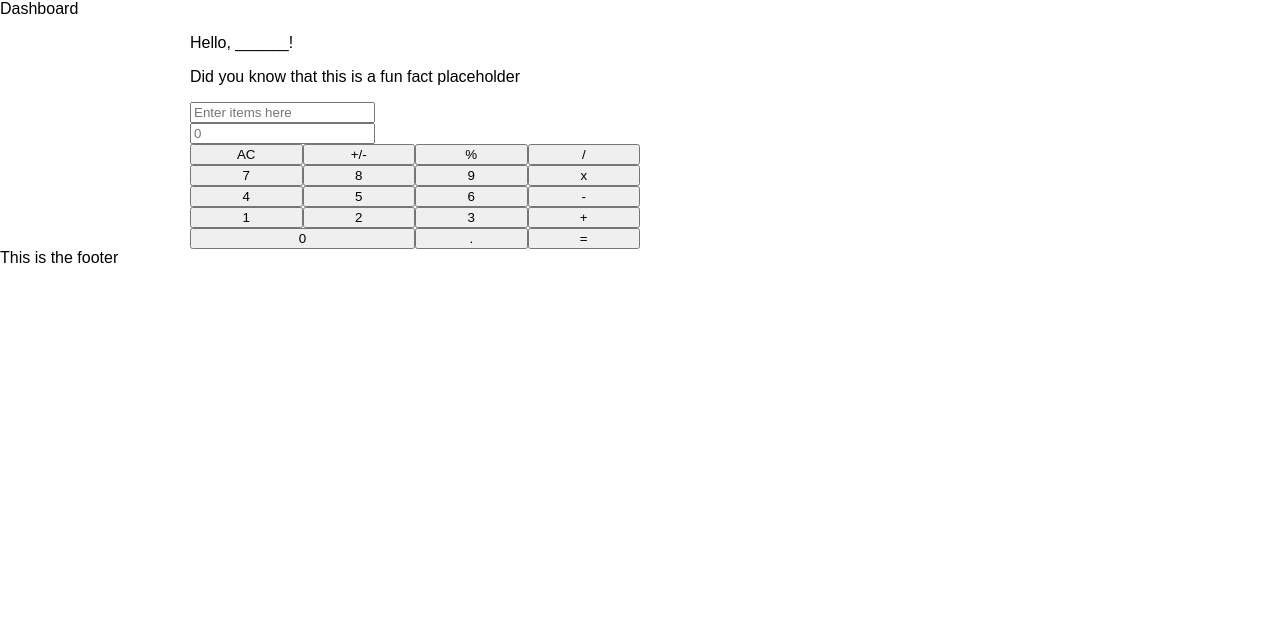
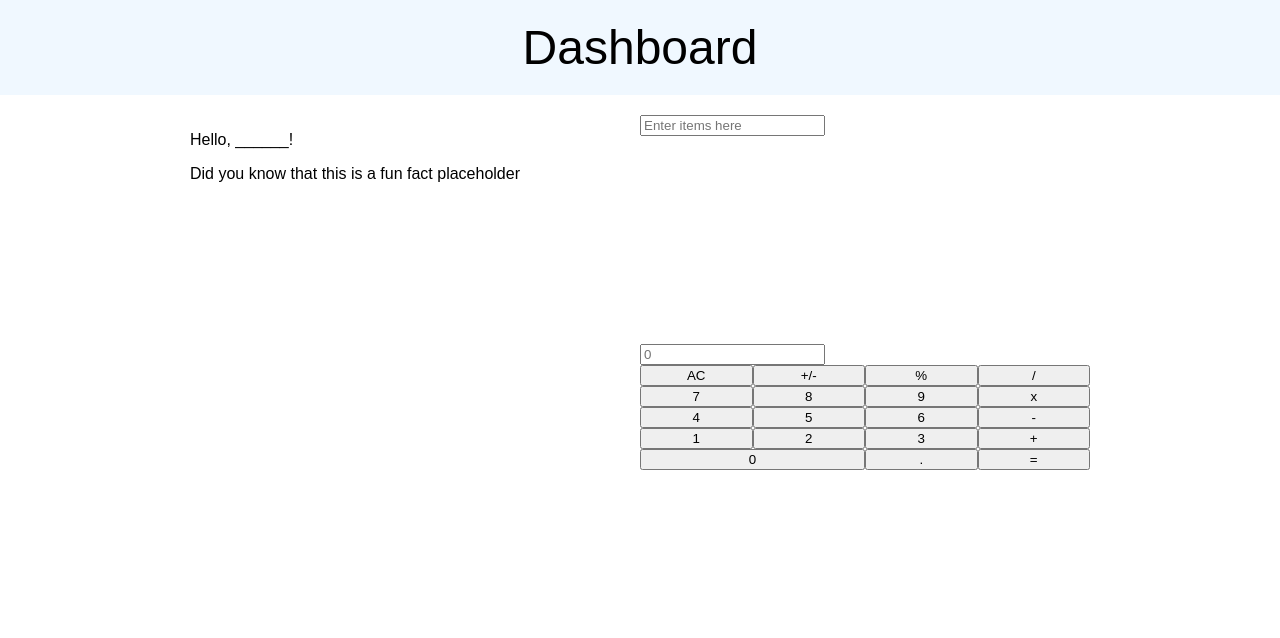
Before and after one commit to dbobb220/ACA_web101_david_bobb, a plain HTML site: page dashboard/dashboard.html in a window 1280 px wide. Drawn offline with Linux system fonts and the light colour scheme.

Commit message:
dashboard additions calc style

```diff
--- a/dashboard/dashboard.css
+++ b/dashboard/dashboard.css
@@ -3,13 +3,20 @@ body {
     margin: 0;
 }
 
+header {
+    background: aliceblue;
+    text-align: center;
+    font-size: 3em;
+    padding: 20px 0;
+}
+
 #dashboard_container {
     max-width: 900px;
     margin: auto;
-}
-
-.container {
-    width:50%;
+    display: grid;
+    grid-template-columns: 50% 50%;
+    height: 500px;
+    padding: 20px 0;
 }
 
 .zero.calc_button {
@@ -21,3 +28,8 @@ body {
     display:grid;
     grid-template-columns: 1fr 1fr 1fr 1fr;
 }
+
+footer {
+    background: aliceblue;
+    height: -webkit-fill-available;
+}
--- a/dashboard/dashboard.html
+++ b/dashboard/dashboard.html
@@ -55,6 +55,6 @@
                 </div>
             </section>
     </main>
-    <footer>This is the footer</footer>
+    <footer></footer>
 </body>
 </html>
```
